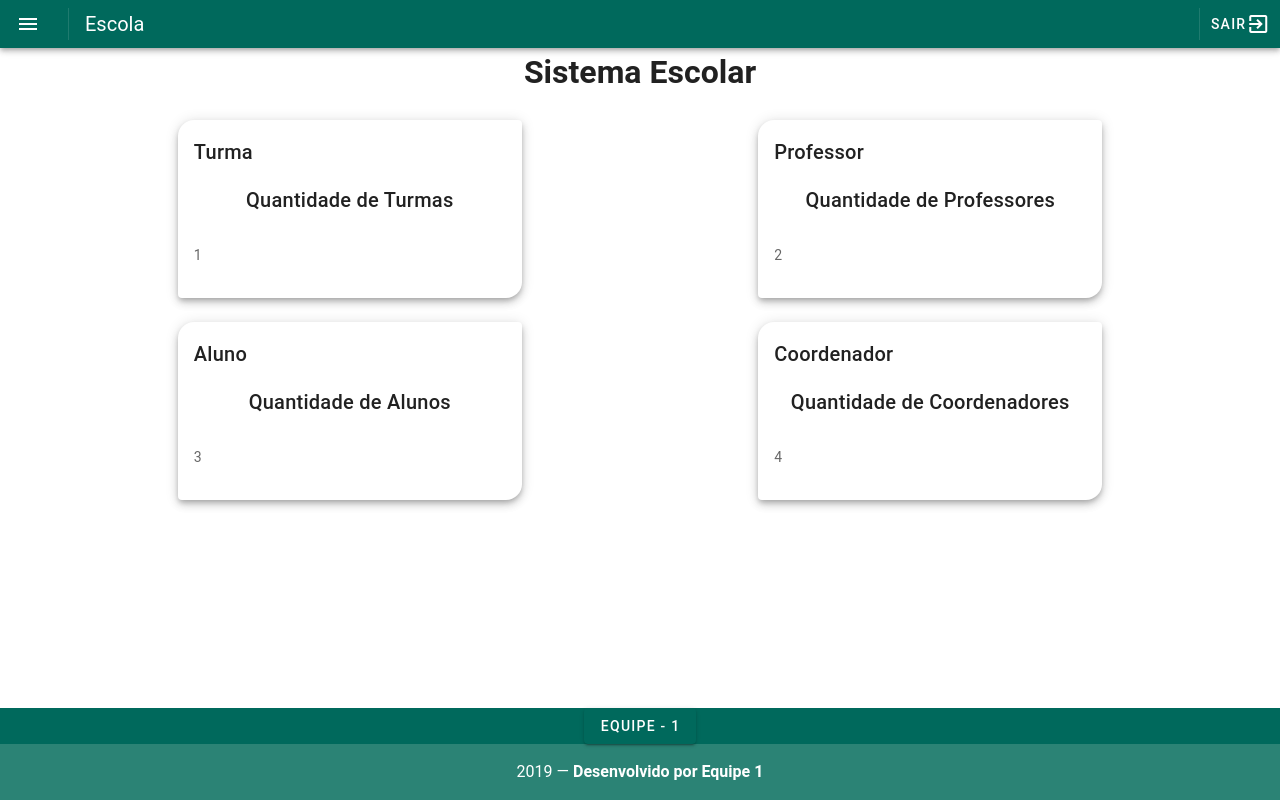
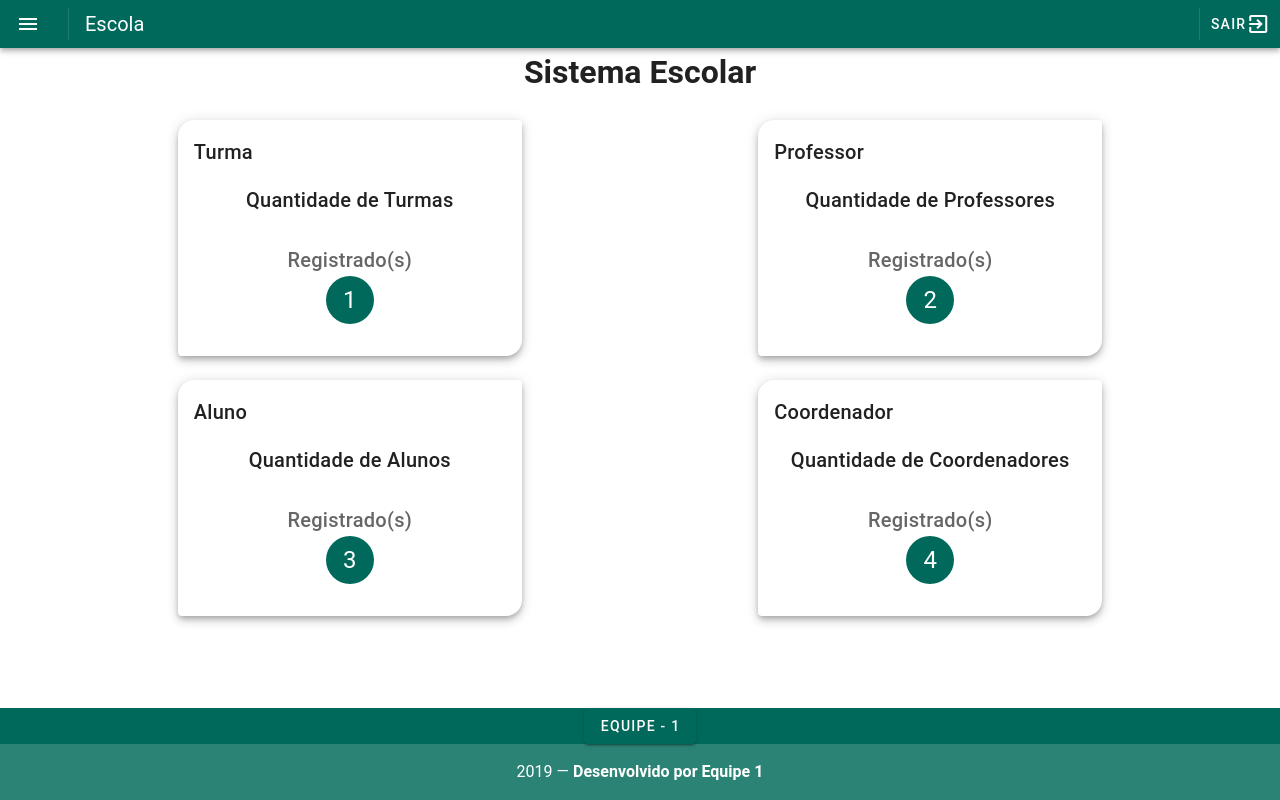
Before and after one commit to guibolt/New-School, a Vue app: page /home in a window 1280 px wide. Built offline with nearby package versions, Linux system fonts and the light colour scheme; sample sign-in values are in the browser's storage; a small style sheet from the web is missing.

Commit message:
implementando página home 40%

```diff
--- a/src/views/DashBoard.vue
+++ b/src/views/DashBoard.vue
@@ -12,8 +12,14 @@
 
                 <div class="title text-center pb-3">Quantidade de Turmas</div>
 
-                <v-card-text>
-                  <p>1</p>
+                <v-card-text class="title text-center">
+                  <p>
+                    Registrado(s)
+                    <v-spacer></v-spacer>
+                    <v-avatar color="primary" size="48">
+                      <span class="white--text headline">1</span>
+                    </v-avatar>
+                  </p>
                 </v-card-text>
               </v-card>
             </v-col>
@@ -24,8 +30,14 @@
 
                 <div class="title text-center pb-3">Quantidade de Professores</div>
 
-                <v-card-text>
-                  <p>2</p>
+                <v-card-text class="title text-center">
+                  <p>
+                    Registrado(s)
+                    <v-spacer></v-spacer>
+                    <v-avatar color="primary" size="48">
+                      <span class="white--text headline">2</span>
+                    </v-avatar>
+                  </p>
                 </v-card-text>
               </v-card>
             </v-col>
@@ -37,8 +49,14 @@
 
                 <div class="title text-center pb-3">Quantidade de Alunos</div>
 
-                <v-card-text>
-                  <p>3</p>
+                <v-card-text class="title text-center">
+                  <p>
+                    Registrado(s)
+                    <v-spacer></v-spacer>
+                    <v-avatar color="primary" size="48">
+                      <span class="white--text headline">3</span>
+                    </v-avatar>
+                  </p>
                 </v-card-text>
               </v-card>
             </v-col>
@@ -50,8 +68,14 @@
 
                 <div class="title text-center pb-3">Quantidade de Coordenadores</div>
 
-                <v-card-text>
-                  <p>4</p>
+                <v-card-text class="title text-center">
+                  <p>
+                    Registrado(s)
+                    <v-spacer></v-spacer>
+                    <v-avatar color="primary" size="48">
+                      <span class="white--text headline">4</span>
+                    </v-avatar>
+                  </p>
                 </v-card-text>
               </v-card>
             </v-col>
```
